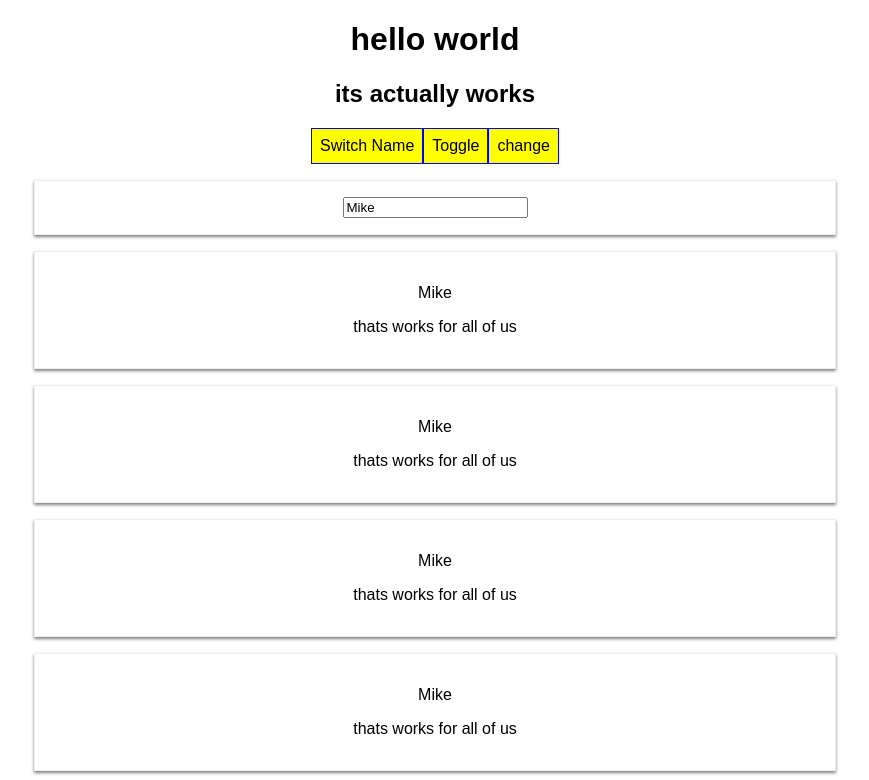
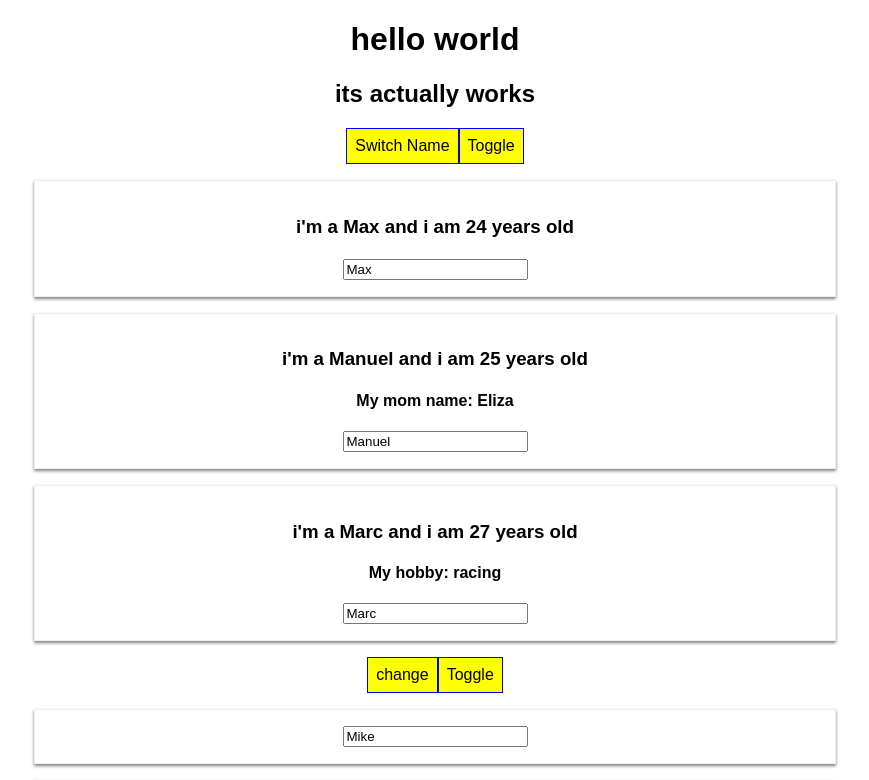
Before and after one commit to DawidKurkiewicz/react-refresh, a React (Create React App) app: page / in a window 1280 px wide. Shown: the top 780 px of the page, without its empty margins (205-1074 px from the left). Built offline with nearby package versions, Linux system fonts and the light colour scheme.

Commit message:
handling dynamic content using the js way

```diff
--- a/src/App.js
+++ b/src/App.js
@@ -25,7 +25,8 @@ class App extends Component {
         userName: "Linda"
       }
     ],
-    showPersons: false
+    showPersons: false,
+    showUsers: false
   }
   switchNameHandler = (newName) => {
     this.setState({
@@ -77,7 +78,11 @@ class App extends Component {
   }
   togglePersonsHandler = () => {
     const doesShow = this.state.showPersons;
-this.setState({showPersons: !doesShow})
+    this.setState({ showPersons: !doesShow })
+  }
+  toggleUsersHandler = () => {
+    const doesShowUsers = this.state.showUsers;
+    this.setState({ showUsers: !doesShowUsers })
   }
 
   render() {
@@ -88,18 +93,32 @@ this.setState({showPersons: !doesShow})
       padding: "8px",
       cursor: "pointer"
     };
+    let users = null;
+    if (!this.state.showUsers) {
+      users = (
+        <div>
+          <UserOutput userName={this.state.users[0].userName} change={this.userNameChangeHandler} />
+          <UserOutput userName={this.state.users[0].userName} change={this.userNameChangeHandler} />
+          <UserOutput userName={this.state.users[0].userName} change={this.userNameChangeHandler} />
+          <UserOutput userName={this.state.users[0].userName} change={this.userNameChangeHandler} />
+        </div>
+      )
+
+    }
     return (
       <div className="App">
         <h1>hello world</h1>
         <h2>its actually works</h2>
         <button style={style}
-          onClick={() => this.switchNameHandler("Jerry")}>Switch Name
+          onClick={() => this.switchNameHandler("Jerry")}>
+          Switch Name
        </button>
         <button style={style}
-          onClick={this.togglePersonsHandler}>Toggle
+          onClick={this.togglePersonsHandler}>
+          Toggle
        </button>
         {
-          this.state.showPersons ?
+          !this.state.showPersons ?
             <div>
               <Person
                 name={this.state.persons[0].name}
@@ -119,13 +138,16 @@ this.setState({showPersons: !doesShow})
             </div> : null
         }
         <button style={style}
-          onClick={this.userNameChangeHandler}> change </button>
+          onClick={this.userNameChangeHandler}>
+          change
+          </button>
+          <button style={style}
+          onClick={this.toggleUsersHandler}>
+          Toggle
+       </button>
         <UserInput change={this.inputUserNameChangeHandler} currentName={this.state.users[0].userName} />
-        <UserOutput userName={this.state.users[0].userName} change={this.userNameChangeHandler} />
-        <UserOutput userName={this.state.users[0].userName} change={this.userNameChangeHandler} />
-        <UserOutput userName={this.state.users[0].userName} change={this.userNameChangeHandler} />
-        <UserOutput userName={this.state.users[0].userName} change={this.userNameChangeHandler} />
 
+        {users}
       </div>
     );
   }
```
